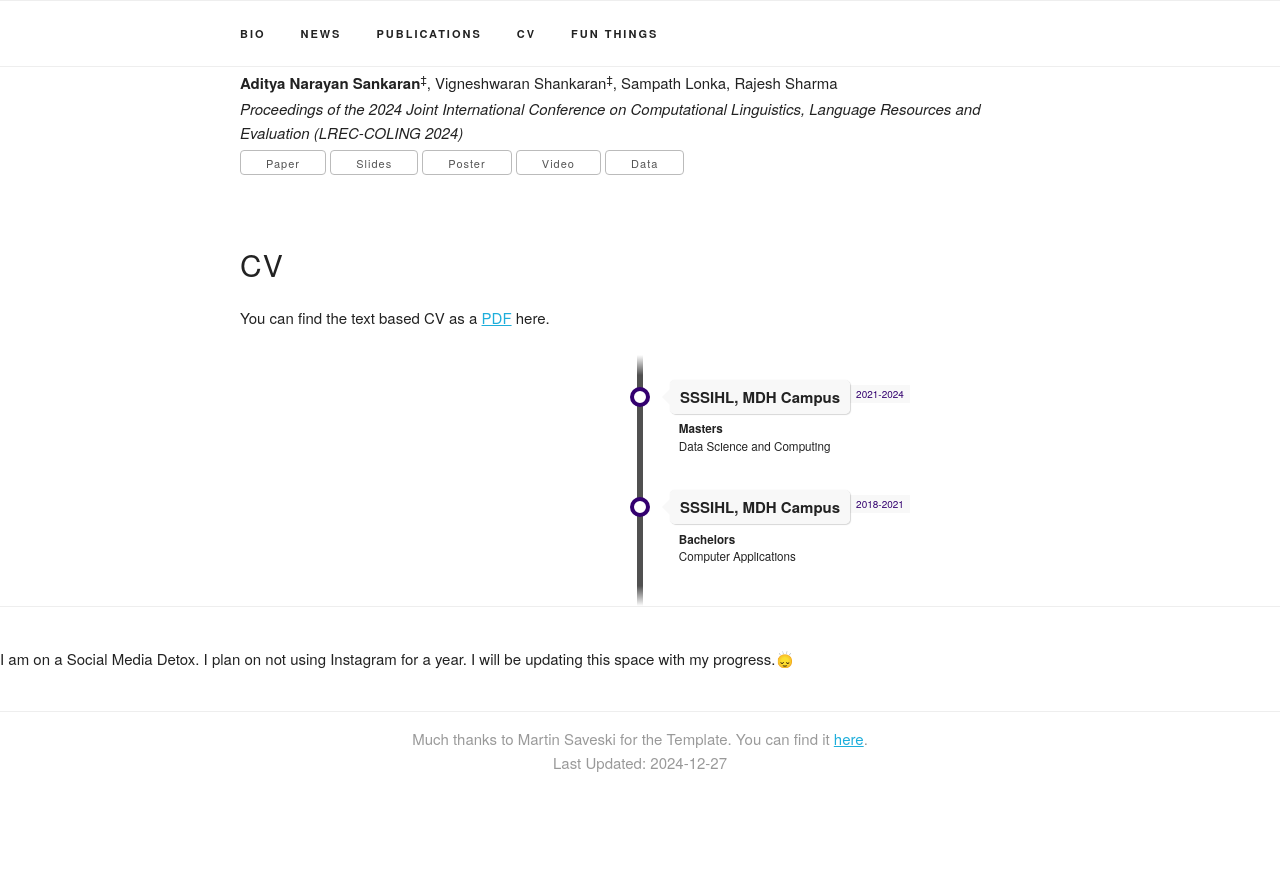
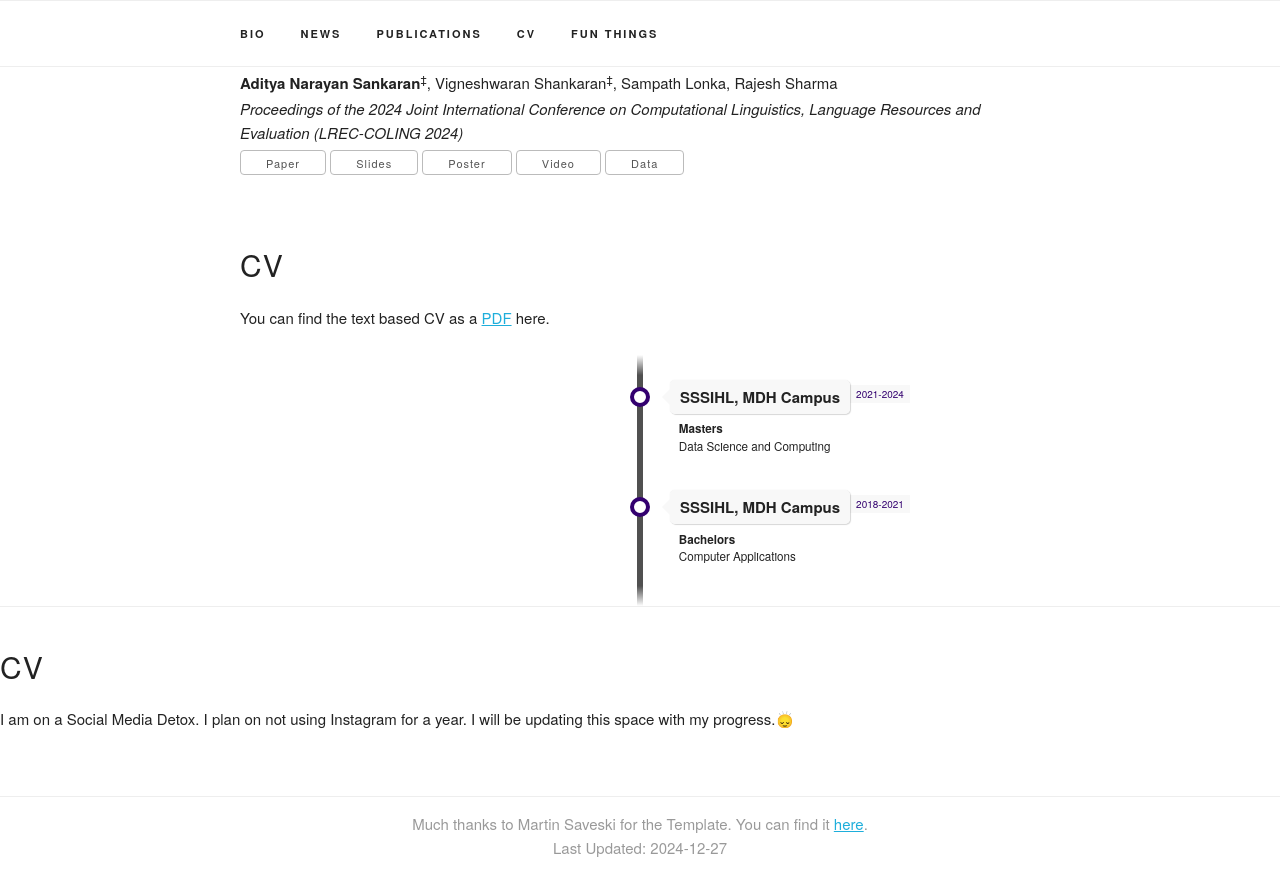
Before and after one commit to callmesanfornow/callmesanfornow.github.io, a Jekyll site: the page built from index.html, in a window 1280 px wide and 900 px high, scrolled down 1343 px. Shown: the top 896 px of the window. Built offline with Jekyll 4.4.1, drawn with Linux system fonts in a browser that asks for light colours; some web fonts are replaced; before the commit the page ends 2158 px from its top, so only the background shows below that.

```diff
--- a/index.html
+++ b/index.html
@@ -228,5 +228,7 @@ title: Home
 </div>
 <!-- ========== Fun Things ========== -->
 <div class="docs-section" id="fun">
-I am on a Social Media Detox. I plan on not using Instagram for a year. I will be updating this space with my progress.🙂‍↕️
+  <h4>CV</h4>
+
+    <p>I am on a Social Media Detox. I plan on not using Instagram for a year. I will be updating this space with my progress.🙂‍↕️</p>
 </div>
```
